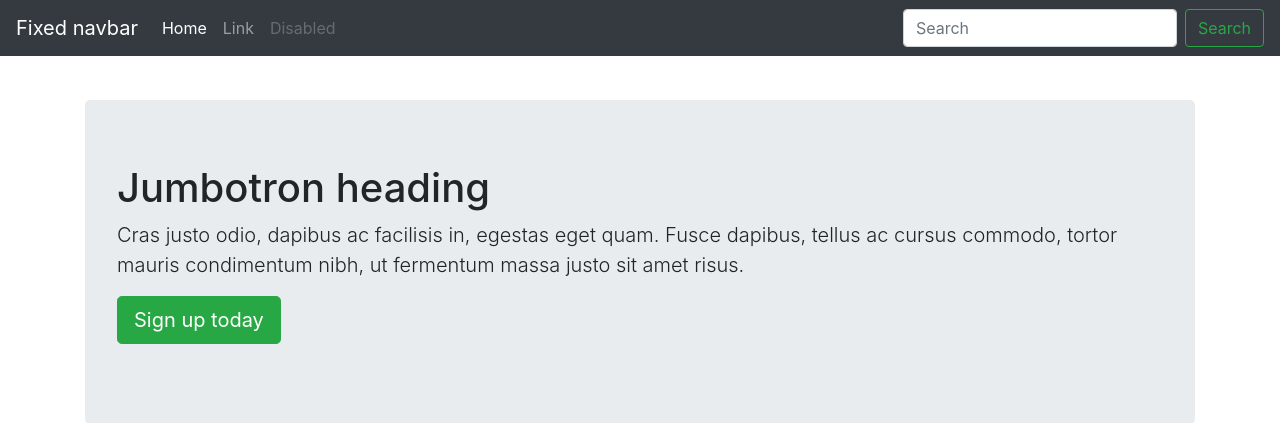
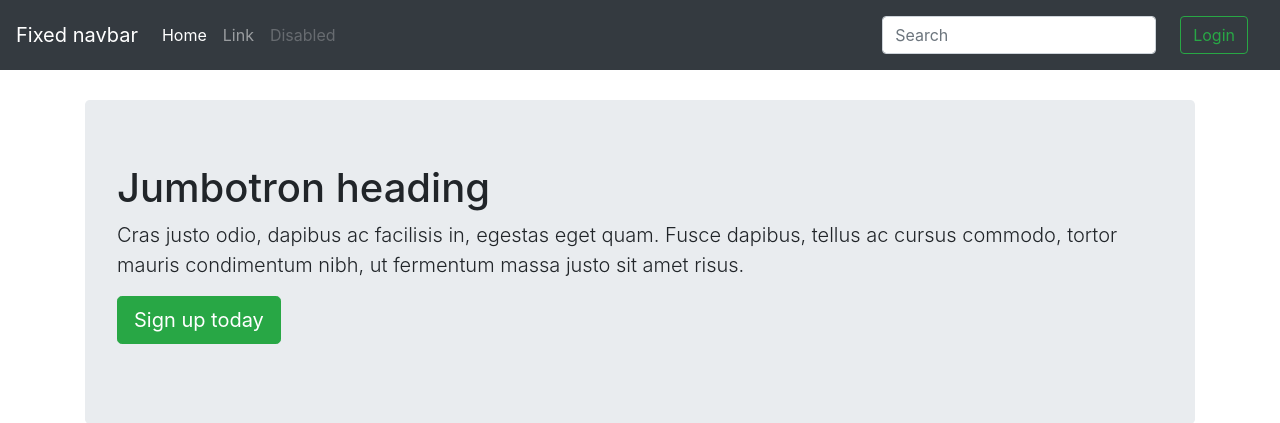
Before and after one commit to danieldeandradelopes/like-twitter-flask, a Flask app: page / in a window 1280 px wide. Shown: the top 423 px of the page. Run offline with Flask 2, Linux system fonts and the light colour scheme; some libraries are stand-ins or nearby versions.

Commit message:
PAGES - Created login/logout and register users

```diff
--- a/app/__init__.py
+++ b/app/__init__.py
@@ -20,6 +20,8 @@ manager.add_command('db', MigrateCommand)
 
 
 login_manager =  LoginManager(app)
+
+# USER LOADER => TO LOGIN AND LOGOU
 @login_manager.user_loader
 def load_user(user_id):
     return User.get(user_id)
--- a/app/controllers/default.py
+++ b/app/controllers/default.py
@@ -1,6 +1,6 @@
-from flask import render_template, flash
-from flask_login import login_user
-from app import app, db
+from flask import render_template, flash, redirect, url_for
+from flask_login import login_user, logout_user
+from app import app, db, login_manager
 
 from app.models.forms import LoginForm
 from app.models.tables import User
@@ -10,6 +10,9 @@ from app.models.tables import User
 # def index(user):
 #     return render_template('index.html', user=user)
 
+@login_manager.user_loader
+def load_user(id):
+    return User.query.filter_by(id=id).first()
 
 @app.route('/index')
 @app.route('/')
@@ -25,11 +28,18 @@ def login():
         if user and user.password == form.password.data:
             login_user(user)
             flash("Logged in")
+            return redirect(url_for("index"))
         else:
             flash("Invalid login")
-    else:
-        print(form.errors)
     return render_template('login.html', form=form)
+
+
+@app.route('/logout')
+def logout():
+    logout_user()
+    flash("Logged out")
+    return redirect(url_for('index'))
+
 
 
 # CREATE
--- a/app/templates/base.html
+++ b/app/templates/base.html
@@ -40,7 +40,21 @@
                     </ul>
                     <form class="form-inline mt-2 mt-md-0">
                         <input class="form-control mr-sm-2" type="text" placeholder="Search" aria-label="Search">
-                        <button class="btn btn-outline-success my-2 my-sm-0" type="submit">Search</button>
+                        <!-- <button class="btn btn-outline-success my-2 my-sm-0" type="submit">Search</button> -->
+
+                    {% if current_user.is_authenticated %}
+                        <a class="nav-link" href="{{ url_for('logout')}}">
+                            <button class="btn btn-outline-danger my-2 my-sm-0" type="button">
+                                Logout
+                            </button>
+                        </a>
+                    {% else %}
+                        <a class="nav-link" href="{{ url_for('login')}}">
+                            <button class="btn btn-outline-success my-2 my-sm-0" type="button">
+                                Login
+                            </button>
+                        </a>
+                    {% endif %}
                     </form>
                 </div>
             </nav>
```
